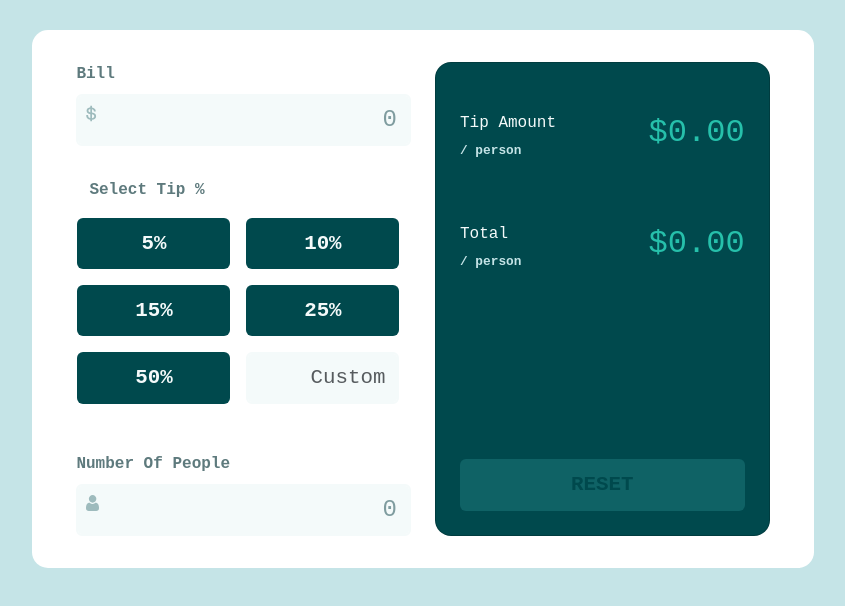
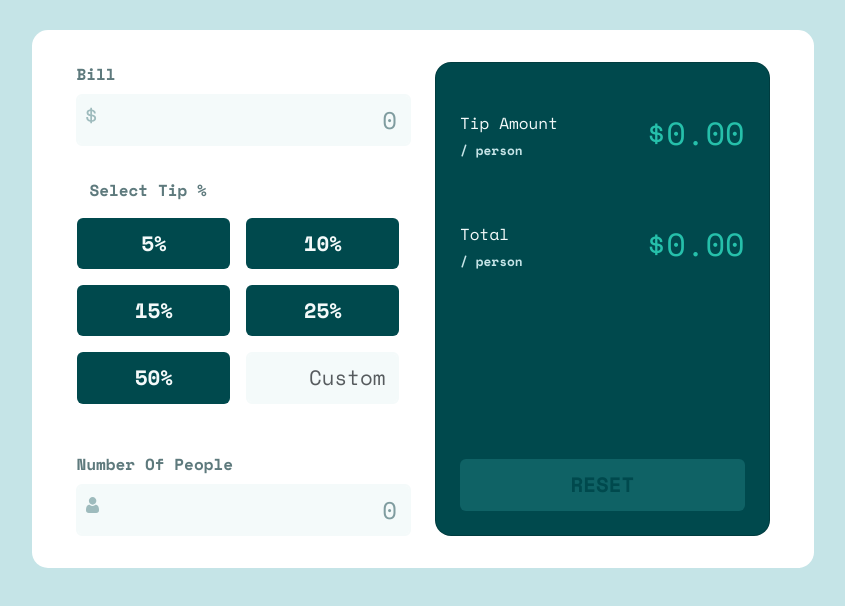
Before and after one commit to Cuthbertdeve1/TipCalculaterApp, a plain HTML site: page index.html in a window 1280 px wide. Shown: the part 104-710 px from the top of the page, without its empty margins (217-1062 px from the left). Drawn offline with nearby package versions, Linux system fonts and the light colour scheme.

Commit message:
Update style.css

```diff
--- a/asserts/css/style.css
+++ b/asserts/css/style.css
@@ -3,7 +3,8 @@ body{
   background-color: hsl(185, 41%, 84%);
   margin-top: 3rem;
   font-weight: 700;
-  font-family: monospace;
+  font-family: Space Mono;
+
 }
 .logo{
   text-align: center;
```
